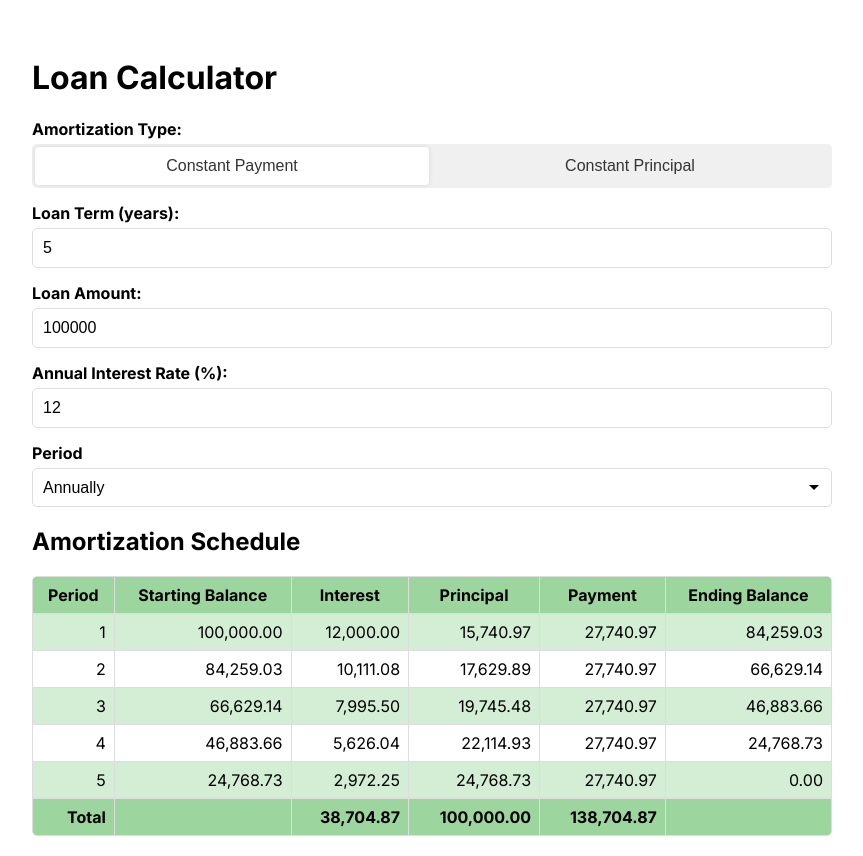
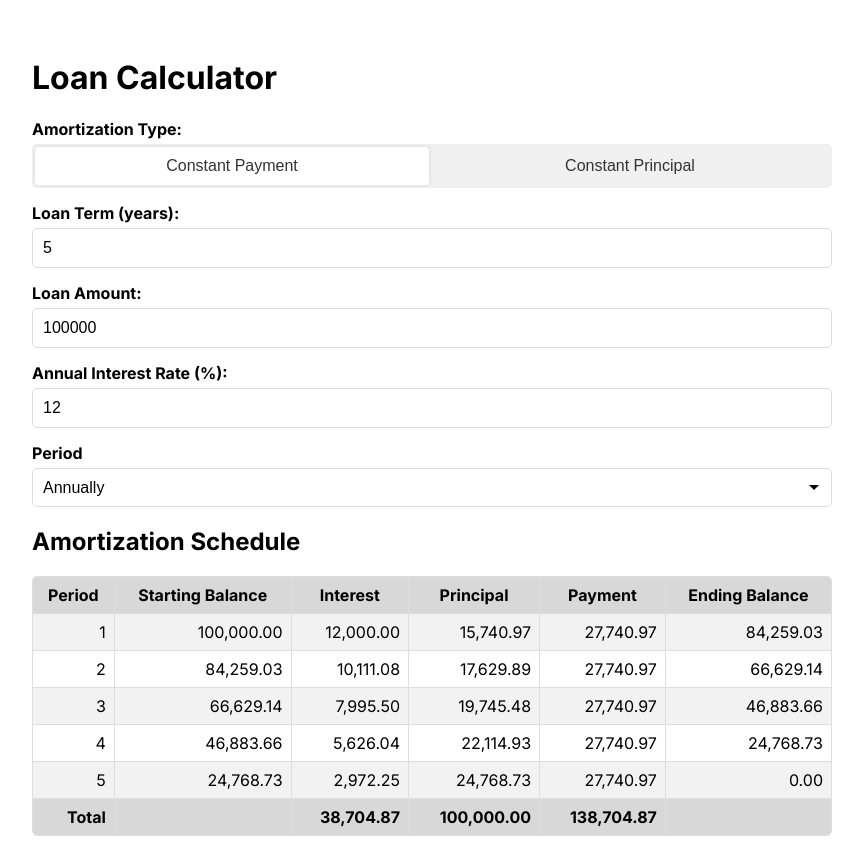
Before and after one commit to malcolm-a/pyloans, a Flask app: page / in a window 1280 px wide. Shown: the whole page, without its empty margins (208-1071 px from the left). Run offline with Flask 3, Linux system fonts and the light colour scheme; some libraries are stand-ins or nearby versions.

Commit message:
feat(style.css): table is now gray

```diff
--- a/assets/style.css
+++ b/assets/style.css
@@ -1,8 +1,8 @@
 @import url('https://fonts.googleapis.com/css2?family=Inter:ital,opsz,wght@0,14..32,100..900;1,14..32,100..900&display=swap');
 
 :root {
-    --table-header-bg: #9dd59e;
-    --table-row-odd-bg: #d4eed5;
+    --table-header-bg: #d8d8d8;
+    --table-row-odd-bg: #f2f2f2;
     --table-border-color: #ddd;
     --toggle-bg: #f0f0f0;
     --white: #fff;
```
